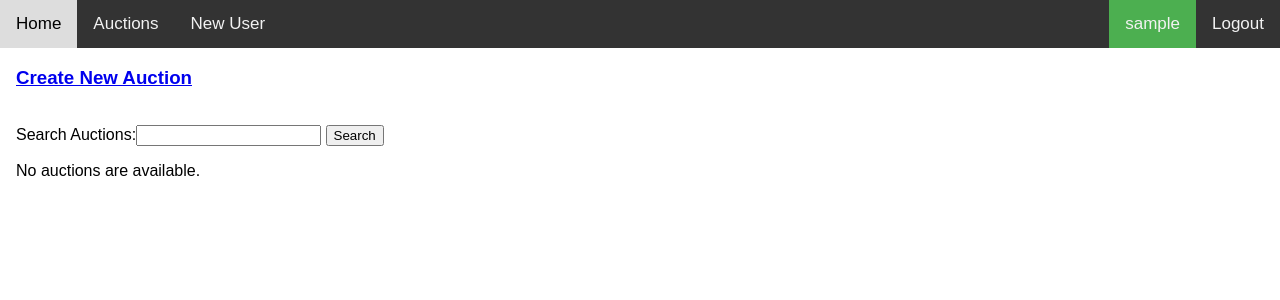
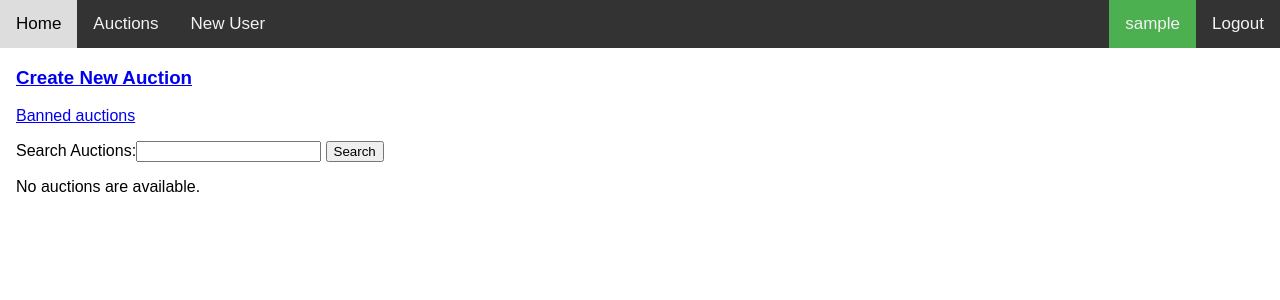
Before and after one commit to LeenusGit/YAAS, a Django app: page /auctions/ in a window 1280 px wide. Shown: the top 300 px of the page. Run offline with Django 3.2, Linux system fonts and the light colour scheme; the visitor is signed in with stand-in values (Sample User, id 1); data that the repository does not hold is empty.

Commit message:
admin can view a list of banned auctions

```diff
--- a/auctions/templates/auctions/index.html
+++ b/auctions/templates/auctions/index.html
@@ -4,7 +4,9 @@
 
 {% block content %}
     <h3><a href="{% url 'auctions:create' %}">Create New Auction</a></h3>
-    <br>
+    {% if is_user_admin %}
+        <p><a href="{% url 'auctions:banned' %}">Banned auctions</a></p>
+    {%  endif %}
     <form method="get">
     {{ form }}
     <input type="submit" value="Search">
--- a/auctions/urls.py
+++ b/auctions/urls.py
@@ -6,6 +6,7 @@ app_name = 'auctions'
 
 urlpatterns = [
     path('', views.AuctionIndexView.as_view(), name='index'),
+    path('banned/', views.banned_auctions, name='banned'),
     path('<int:pk>/', views.AuctionDetailView.as_view(), name='detail'),
     path('<int:pk>/edit/', views.edit_auction, name='edit'),
     path('<int:pk>/ban_auction/', views.ban_auction, name='ban_auction'),
--- a/auctions/views.py
+++ b/auctions/views.py
@@ -19,6 +19,11 @@ class AuctionIndexView(View):
     def get(self, request):
 
         form = SearchForm(request.GET)
+        user = request.user
+        if user.is_superuser:
+            is_user_admin = True
+        else:
+            is_user_admin = False
 
         if form.is_valid():
             search_term = form.cleaned_data.get('search_term')
@@ -27,7 +32,8 @@ class AuctionIndexView(View):
             return render(request, 'auctions/index.html', {
                 'auction_list': auction_list,
                 'search_term': search_term,
-                'form': form
+                'form': form,
+                'is_user_admin': is_user_admin
             })
 
         else:
@@ -209,29 +215,26 @@ def send_confirm_email(user, auction):
 
 
 def send_ban_email(user, auction):
-
+    # Should send emails to the creator and the bidders of the banned auction
     email = user.email
     title = auction.title
+    from_address = 'admin@yaas.com'
 
     subject = '%s Ban' % title
     message_to_creator = 'Hi {},\n Your auction {} has been been banned due to violation of ' \
                          'terms of service'.format(user.username, title)
-    from_address = 'admin@yaas.com'
     creator_email_list = [email, ]
+    send_mail(subject, message_to_creator, from_address, creator_email_list)
 
     message_to_bidders = 'We regret to inform you that the auction {} has benn banned ' \
                          'due to violation of terms of service'.format(title)
     bidder_email_list = []
     bid_list = Bid.objects.filter(auction_id=auction.id)
-
+    # Fill bid_list with emails of the bidders
     for bid in bid_list:
         bidder = User.objects.get(username=bid.bidder)
         bidder_email_list.append(bidder.email)
 
-    # TODO: Make sure it works when auction has no bidders
-    print(bidder_email_list)
-
-    send_mail(subject, message_to_creator, from_address, creator_email_list)
     send_mail(subject, message_to_bidders, from_address, bidder_email_list)
 
 
@@ -241,3 +244,23 @@ def successful_auction_post(request):
 
 def bad_request(request):
     return render(request, 'auctions/bad_request.html', {})
+
+
+def banned_auctions(request):
+
+    form = SearchForm(request.GET)
+
+    if form.is_valid():
+        search_term = form.cleaned_data.get('search_term')
+        auction_list = Auction.objects.filter(title__icontains=search_term, state='Banned')
+
+        return render(request, 'auctions/index.html', {
+            'auction_list': auction_list,
+            'search_term': search_term,
+            'form': form
+        })
+
+    else:
+        form = SearchForm()
+        auction_list = Auction.objects.filter(state='Active')
+        return render(request, 'auctions/index.html', {'auction_list': auction_list, 'form': form})
```
Also changed, not shown: auctions/resolver.py (added).
